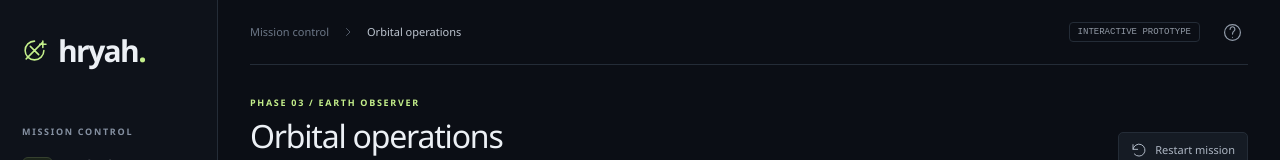
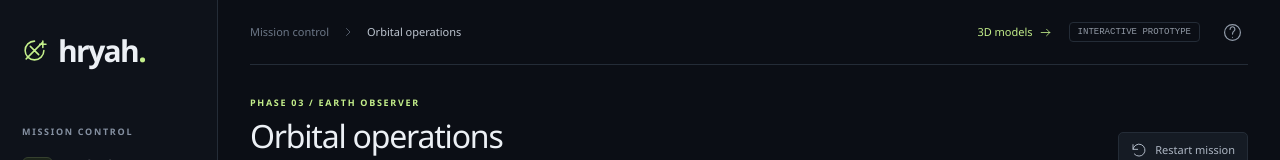
Before and after one commit to Hryah/hryah, a React (Vite) app: page / in a window 1280 px wide. Shown: the top 160 px of the page. Built offline with nearby package versions, Linux system fonts and the light colour scheme.

Commit message:
feat(models): link public 3D preview from game and docs

```diff
--- a/src/App.tsx
+++ b/src/App.tsx
@@ -43,6 +43,7 @@ export function App() {
             <a href="#orbit" style={{ color: "#8a90a8" }}>{orbitText["ui.orbitOperations"]}</a>
             <a href="#design" style={{ color: view === "design" ? color : "#8a90a8" }}>Консорціум</a>
             <a href="#debug" style={{ color: view === "debug" ? color : "#8a90a8" }}>Дебаг</a>
+            <a href="https://hryah-nikita-models.racingbadger2.chatgpt.site/" target="_blank" rel="noopener noreferrer" style={{ color: "#c4ef8b" }}>{orbitText["ui.modelsPreview"]}</a>
           </nav>
           <div style={{ display: view === "design" ? "block" : "none" }}><ConsortiumScreen /></div>
           <div style={{ display: view === "debug" ? "block" : "none" }}><DebugScreen /></div>
--- a/src/ui/orbit/OrbitPrototype.tsx
+++ b/src/ui/orbit/OrbitPrototype.tsx
@@ -93,7 +93,7 @@ export function OrbitPrototype() {
     </aside>
 
     <main className="orbit-main">
-      <header className="orbit-topbar"><div className="breadcrumb">{t('ui.missionControl')}<Icon name="chevron" size={12} /><span>{t('ui.stage.orbit')}</span></div><div className="topbar-actions"><span className="local-badge">{t('ui.interactivePrototype')}</span><button className="icon-button" aria-label={t('ui.howToPlay')} onClick={() => setHelpOpen(true)}><Icon name="help" size={19} /></button></div></header>
+      <header className="orbit-topbar"><div className="breadcrumb">{t('ui.missionControl')}<Icon name="chevron" size={12} /><span>{t('ui.stage.orbit')}</span></div><div className="topbar-actions"><a className="models-preview-link" href="https://hryah-nikita-models.racingbadger2.chatgpt.site/" target="_blank" rel="noopener noreferrer">{t('ui.modelsPreview')}<Icon name="arrow" size={13} /></a><span className="local-badge">{t('ui.interactivePrototype')}</span><button className="icon-button" aria-label={t('ui.howToPlay')} onClick={() => setHelpOpen(true)}><Icon name="help" size={19} /></button></div></header>
       <div className="page-heading"><div><div className="eyebrow">{t('ui.phaseThree')}</div><h1>{t('ui.orbitOperations')}</h1><p>{t('ui.tagline')}</p><button className="loadout-chip" onClick={() => setSetupOpen(!setupOpen)}>{t(`ui.preset.${preset}`)}<Icon name="chevron" size={11} /></button></div><button className="quiet-button" onClick={() => reset()}><Icon name="reset" size={16} />{t('ui.restart')}</button></div>
 
       {setupOpen && <section className="setup-panel" aria-label={t('ui.chooseLoadout')}><div><strong>{t('ui.chooseLoadout')}</strong><p>{t('ui.loadoutHint')}</p></div><div className="preset-options">{(['balanced', 'comms', 'power'] as Preset[]).map(id => <button key={id} className={preset === id ? 'selected' : ''} onClick={() => { reset(id); setSetupOpen(false); }}><strong>{t(`ui.preset.${id}`)}</strong><small>{t(`ui.preset.${id}.description`)}</small></button>)}</div></section>}
--- a/src/ui/orbit/orbit.css
+++ b/src/ui/orbit/orbit.css
@@ -50,6 +50,8 @@ button:focus-visible, a:focus-visible { outline: 2px solid #c4ef8b; outline-offs
 .breadcrumb { display: flex; gap: 13px; align-items: center; color: #6c7787; font-size: 11px; }
 .breadcrumb span { color: #bdc5d0; }
 .topbar-actions { display: flex; align-items: center; gap: 17px; }
+.models-preview-link { display: inline-flex; align-items: center; gap: 6px; color: var(--green) !important; font-size: 11px; white-space: nowrap; }
+@media (max-width: 600px) { .topbar-actions { gap: 9px; } .topbar-actions .local-badge { display: none; } }
 .local-badge { color: #929aa6; border: 1px solid var(--border); padding: 4px 8px; font: 9px ui-monospace, monospace; border-radius: 4px; }
 .icon-button { display: grid; place-items: center; border: 1px solid transparent; color: #929caa; background: transparent; padding: 5px; border-radius: 4px; }
 .page-heading { display: flex; align-items: center; justify-content: space-between; padding: 31px 0 25px; }
--- a/src/ui/orbit/texts.en.json
+++ b/src/ui/orbit/texts.en.json
@@ -315,5 +315,6 @@
   "orbit.proto.success": "Mission accomplished: {deliveredMb} Mb delivered over {orbits} orbits.",
   "orbit.proto.complete": "Mission ended after {orbits} orbits with {deliveredMb} Mb delivered.",
   "ui.finalTelemetry": "Final telemetry",
-  "ui.confirmed": "CONFIRMED"
+  "ui.confirmed": "CONFIRMED",
+  "ui.modelsPreview": "3D models"
 }
```
Also changed, not shown: nikita models/README.md, 1 other file (tests, documents, lock files or other folders).
